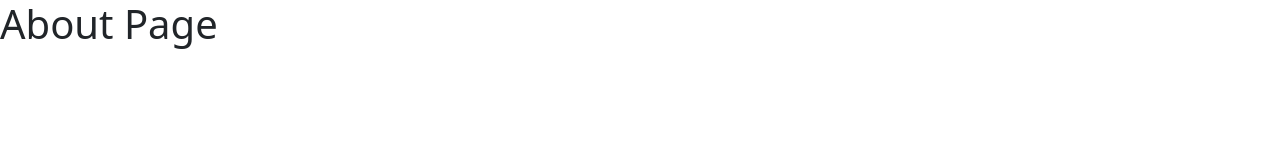
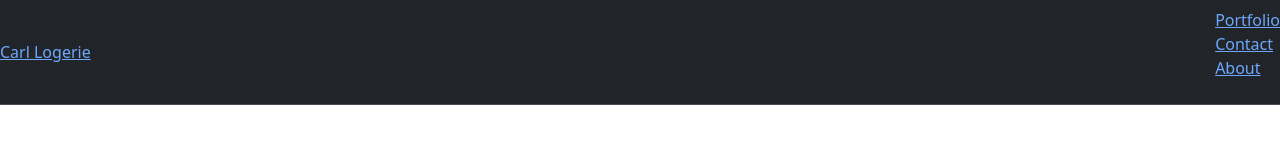
Before and after one commit to clogerie03/BootstrapPortfolio, a plain HTML site: page index.html in a window 1280 px wide. Drawn offline with nearby package versions, Linux system fonts and the light colour scheme.

Commit message:
added navbar to index.html

```diff
--- a/index.html
+++ b/index.html
@@ -8,6 +8,21 @@
     <title>Bootstrap Portfolio</title>
 </head>
 <body>
-    <h1>About Page</h1>
+    <header>
+        <nav class="navbar bg-dark border-bottom border-body" data-bs-theme="dark">
+            <a class="me" href="index.html">Carl Logerie</a>
+            <ul>
+                <li>
+                    <a href="portfolio.html">Portfolio</a>
+                </li>
+                <li>
+                    <a href="contact.html">Contact</a>
+                </li>
+                <li>
+                    <a href="index.html">About</a>
+                </li>
+            </ul>
+        </nav>
+    </header>
 </body>
 </html>
```
Also changed, not shown: contact.html (+13 -0 lines), portfolio.html (+13 -0 lines).
